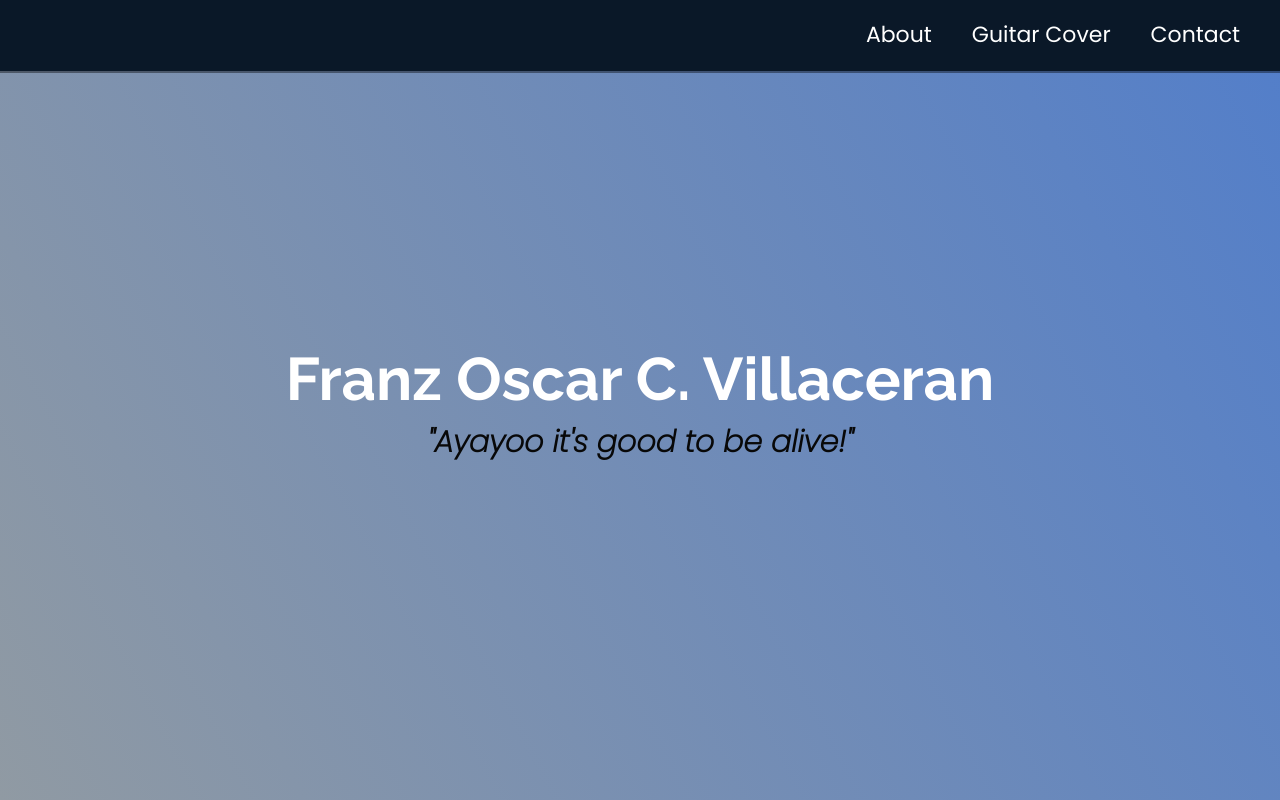
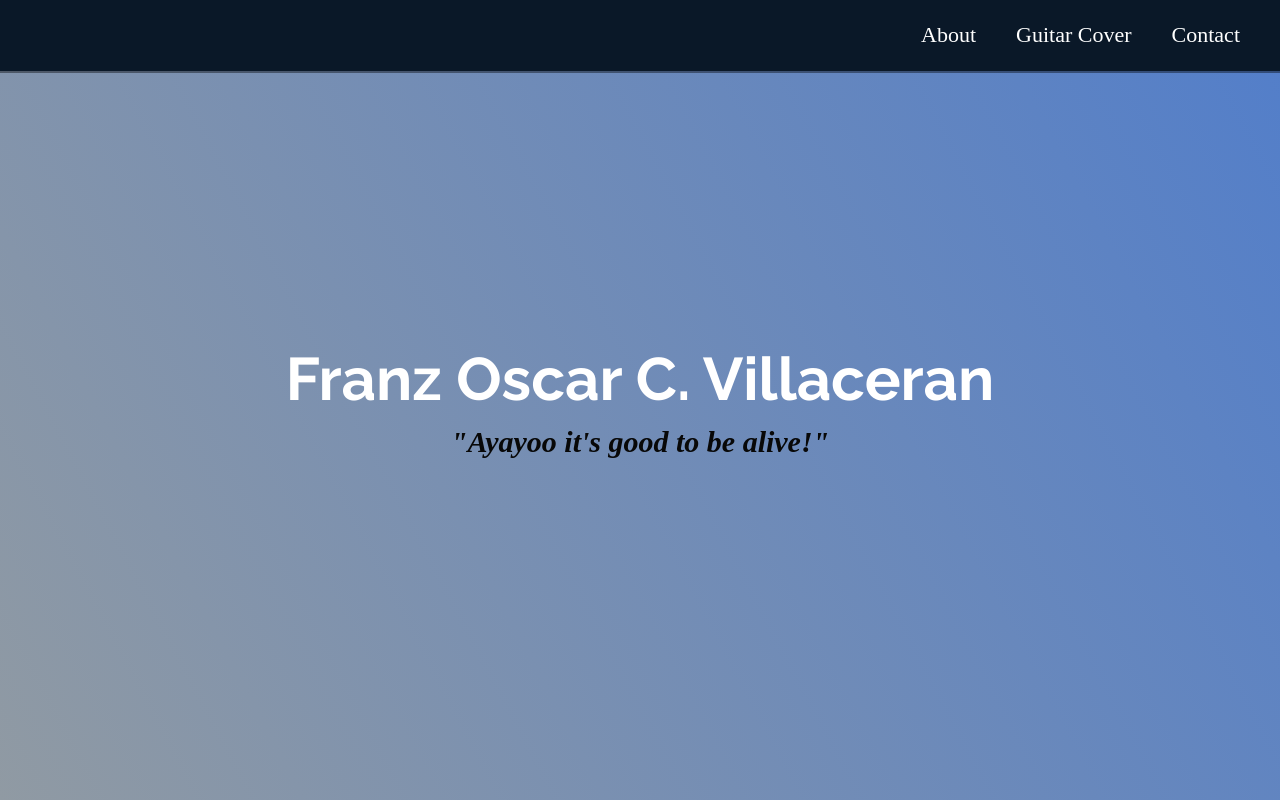
Before and after one commit to anziel25/franz.github.io, a plain HTML site: page index.html in a window 1280 px wide. Shown: the top 800 px of the page. Drawn offline with Linux system fonts and the light colour scheme.

Commit message:
Update styles.css

```diff
--- a/css/styles.css
+++ b/css/styles.css
@@ -42,7 +42,6 @@ html {
 /* Base styles */
 
 body {
-  font-family: 'Poppins', sans-serif;
   font-size: 1.8rem;
   font-weight: 400;
   line-height: 1.4;
```
